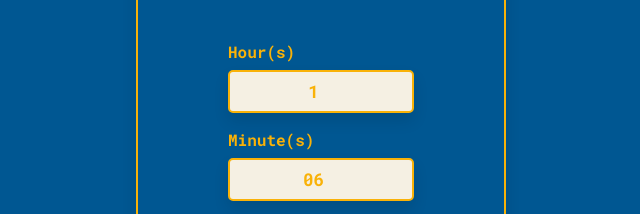
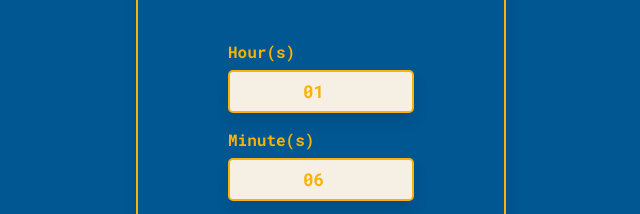
Before and after one commit to 3mrfouad/clockAngleCalc, a plain HTML site: page index.html in a window 1280 px wide. Shown: the part 370-584 px from the top of the page, 319-959 px from the left. Drawn offline with Linux system fonts and the light colour scheme; files whose address does not match are found by name.

Commit message:
use 24 hrs format

```diff
--- a/assets/script.js
+++ b/assets/script.js
@@ -7,8 +7,9 @@ const minsArm = document.querySelector('#mins-arm')
 
 const initClockFace = () => {
   const currentTime = new Date()
-  const currentHour = currentTime.toLocaleTimeString().split(':')[0]
-  const currentMinute = currentTime.toLocaleTimeString().split(':')[1]
+  const currentHour = currentTime.toTimeString().split(':')[0]
+  const currentMinute = currentTime.toTimeString().split(':')[1]
+  console.log(currentTime.toTimeString(), currentHour, currentMinute)
   hrs.value = currentHour
   mins.value = currentMinute
   setClockArms(currentHour, currentMinute)
--- a/index.html
+++ b/index.html
@@ -23,12 +23,12 @@
 		<div class='inputs-container'>
 			<div>
 				<label class='form-label'>Hour(s)</label>
-				<input id='hrs' class='form-control' type='number' value=0 min=0 max=24>
+				<input id='hrs' class='form-control' type='number' value='00' min='00' max='24'>
 			</div>
 
 			<div>
 				<label class='form-label'>Minute(s)</label>
-				<input id='mins' class='form-control' type='number' value=0 min=0 max=60>
+				<input id='mins' class='form-control' type='number' value='00' min='00' max='60'>
 			</div>
 
 			<div class='result-container'>
```
